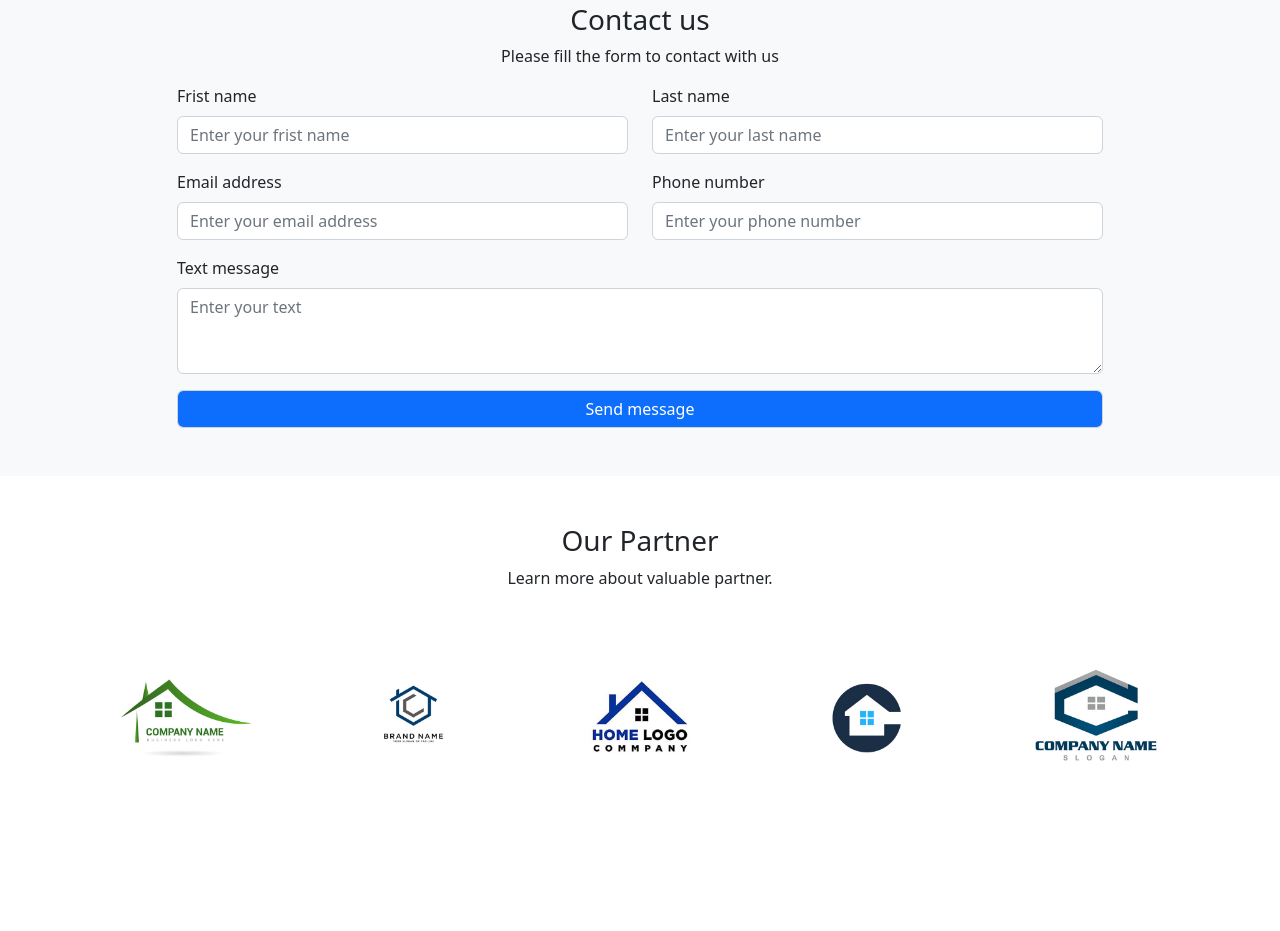
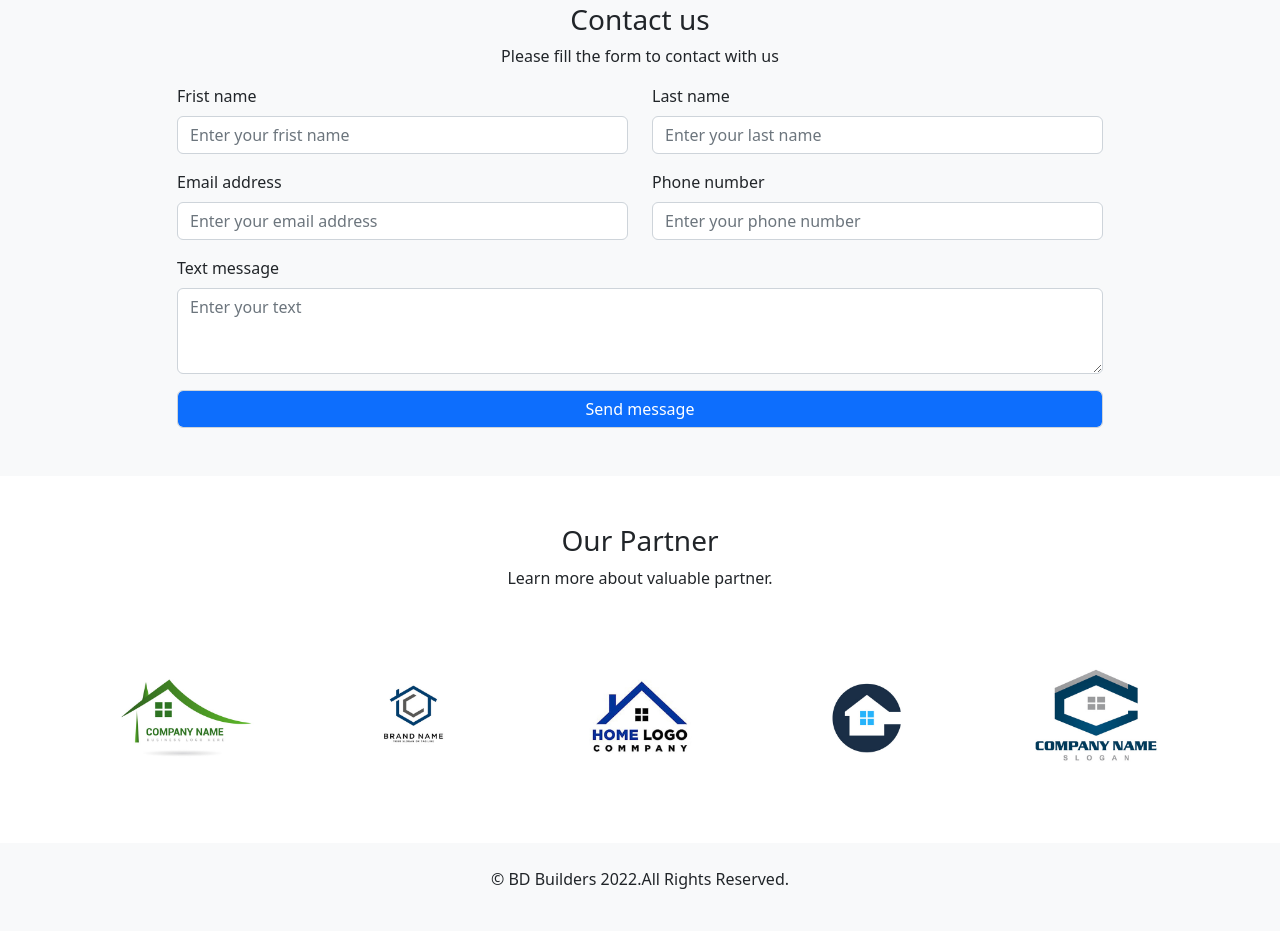
Before and after one commit to jatintripura/home-bootstrap, a plain HTML site: page index.html in a window 1280 px wide. Shown: the part 2265-3196 px from the top of the page. Before the commit the page ends 3108 px from the top, so only its background shows below. Drawn offline with nearby package versions, Linux system fonts and the light colour scheme.

Commit message:
completed

```diff
--- a/index.html
+++ b/index.html
@@ -532,6 +532,15 @@
           </div>
         </div>
       </div>
+      <div class="footer bg-light py-4">
+        <div class="container">
+            <div class="footer-text text-center">
+                <p>
+                    &COPY; BD Builders 2022.All Rights Reserved.
+                </p>
+            </div>
+        </div>
+      </div>
     </main>
     <script
       src="https://cdn.jsdelivr.net/npm/bootstrap@5.2.3/dist/js/bootstrap.bundle.min.js"
```
